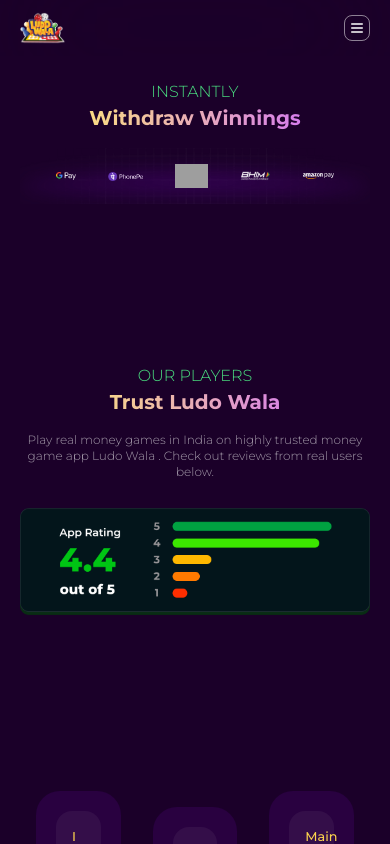
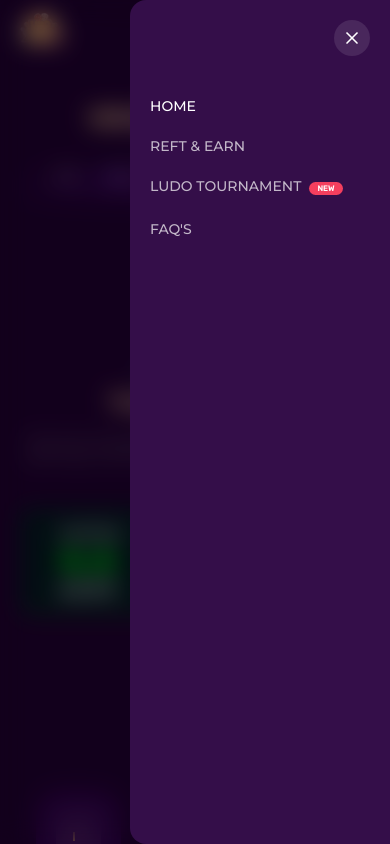
Before and after one commit to codeAntu/ludo-wala-web, a React (Vite) app: page / in a window 390 px wide. Both pictures are taken after a click on the element 357 px from the left and 28 px from the top of the page. Shown: the top 844 px of the page. Built offline with nearby package versions, Linux system fonts and the light colour scheme; grey boxes are pictures that could not be loaded.

Commit message:
Add mobile menu

```diff
--- a/src/components/FAQ.tsx
+++ b/src/components/FAQ.tsx
@@ -5,7 +5,7 @@ import { useState } from 'react'
 export default function FAQ() {
   return (
     <Wrap>
-      <p className='heading'>MORE QUESTIONS?</p>
+      <p className='heading' id='FAQ'>MORE QUESTIONS?</p>
       <p className='sub-heading'>Here are our FAQ’s</p>
       <Question />
     </Wrap>
--- a/src/components/Header.tsx
+++ b/src/components/Header.tsx
@@ -1,47 +1,75 @@
-import { MenuIcon } from 'lucide-react'
+import { MenuIcon, XIcon } from 'lucide-react'
+import { useState } from 'react'
 import { Link, useLocation } from 'react-router-dom'
 
 const options = [
   {
     name: 'Home',
     href: '/',
+    link: true,
   },
   {
     name: 'Reft & Earn',
-    href: '/refer',
+    href: '#',
+    link: false,
   },
   {
     name: 'Ludo Tournament',
-    href: '/ludo',
+    href: '#',
     new: true,
+    link: false,
   },
   {
     name: "FAQ's",
-    href: '/faqs',
+    href: '#FAQ',
+    link: false,
   },
 ]
 
 export default function Header() {
+  const [isMenuOpen, setIsMenuOpen] = useState(false)
   return (
-    <div className='fixed top-0 flex w-full items-center justify-center px-5 backdrop-blur-3xl'>
-      <div className='mw flex w-full items-center justify-between py-3'>
+    <>
+      <div className='fixed top-0 flex w-full items-center justify-center px-5 backdrop-blur-3xl sm:px-20'>
+        <div className='flex w-full items-center justify-between py-3'>
           <img src='./icon.png' alt='icon' className='h-8 sm:h-11' />
           <div className='hidden gap-10 sm:flex'>
             {options.map((option) => (
-            <Option key={option.name} name={option.name} href={option.href} isNew={option.new} />
+              <Option key={option.name} name={option.name} href={option.href} isNew={option.new} link={option.link} />
             ))}
           </div>
-        <div className='flex rounded-lg border border-white/50 px-1 sm:hidden'>
-          <MenuIcon className='w-4 text-white' />
+          <div
+            className='flex rounded-lg border border-white/30 px-1.5 py-0.5 sm:hidden'
+            onClick={() => setIsMenuOpen((prev) => !prev)}
+          >
+            <MenuIcon className='w-5 text-white' />
           </div>
         </div>
       </div>
+      {isMenuOpen && (
+        <div
+          className='fixed right-0 top-0 z-50 h-full w-full bg-black/30 backdrop-blur-md'
+          onClick={() => setIsMenuOpen(false)}
+        >
+          <div className='ml-auto h-full w-2/3 max-w-sm rounded-bl-2xl rounded-tl-2xl bg-bg3 from-green-50 p-5'>
+            <div className='w-full'>
+              <XIcon className='ml-auto size-9 rounded-full bg-white/10 p-2 text-white' />
+            </div>
+            <div className='mt-10 flex h-full flex-col gap-5'>
+              {options.map((option) => (
+                <Option key={option.name} name={option.name} href={option.href} isNew={option.new} link={option.link} />
+              ))}
+            </div>
+          </div>
+        </div>
+      )}
+    </>
   )
 }
 
-function Option({ name, href, isNew }: { name: string; href: string; isNew?: boolean }) {
+function Option({ name, href, isNew, link }: { name: string; href: string; isNew?: boolean; link: boolean }) {
   const location = useLocation()
-
+  if (link) {
     return (
       <Link
         to={href}
@@ -57,3 +85,19 @@ function Option({ name, href, isNew }: { name: string; href: string; isNew?: boo
       </Link>
     )
   }
+
+  return (
+    <a
+      href={href}
+      className={`text-sm font-medium uppercase ${location.pathname === href ? 'text-white' : 'text-white/70'}`}
+    >
+      {name}
+
+      {isNew && (
+        <span className='rubik ml-2 rounded-full bg-rose-500 px-2 py-[0.15rem] text-[0.5rem] font-semibold text-white'>
+          New
+        </span>
+      )}
+    </a>
+  )
+}
--- a/src/tailwind.css
+++ b/src/tailwind.css
@@ -15,6 +15,7 @@
 
 body {
   background-color: #1b0029;
+  scroll-behavior: smooth;
 }
 
 @layer components {
```
Lines whose indentation alone changed are shown as unchanged.
